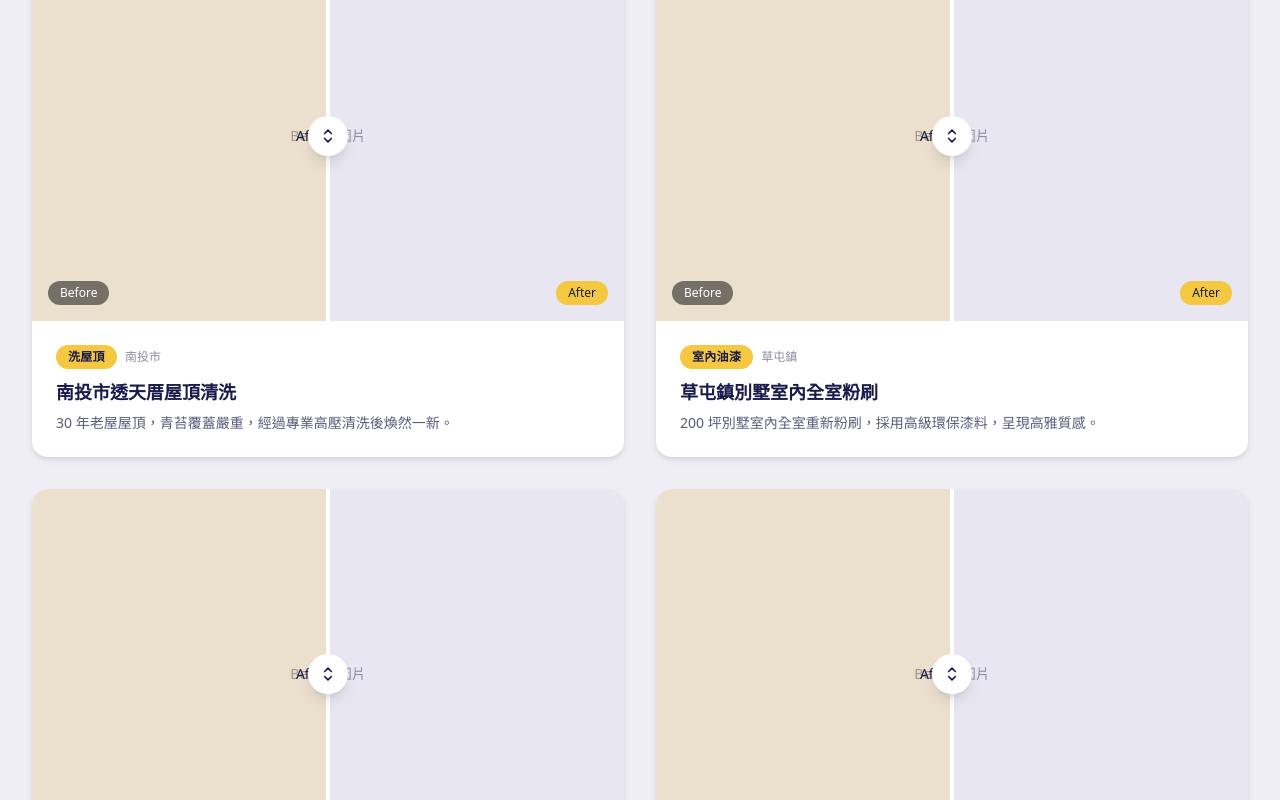
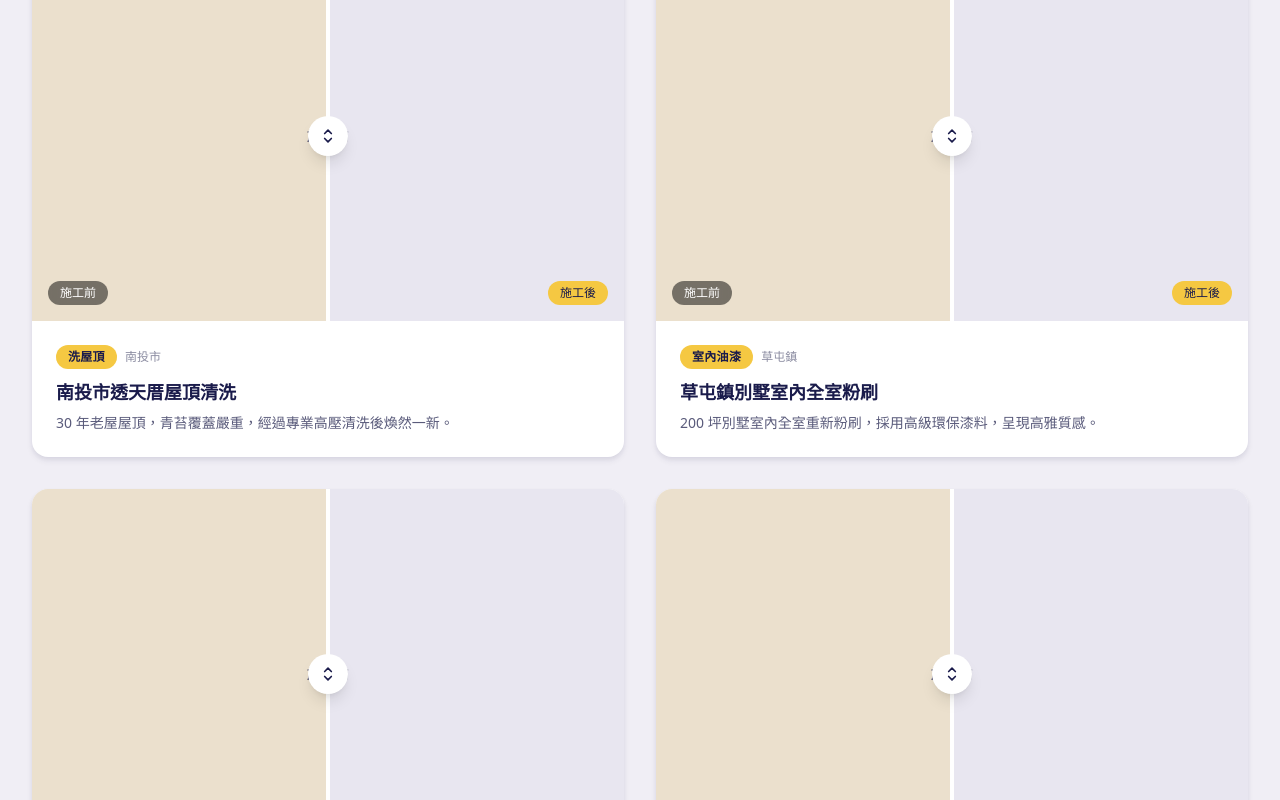
Before and after one commit to firstfu/paint, a Next.js app: page / in a window 1280 px wide. Shown: the part 2180-2980 px from the top of the page. Built offline with nearby package versions, Linux system fonts and the light colour scheme.

Commit message:
更新施工前後對比的描述文字，將英文翻譯為中文以提升可讀性

```diff
--- a/app/globals.css
+++ b/app/globals.css
@@ -514,7 +514,7 @@ textarea.input {
   }
 }
 
-/* ===== Before/After 滑動比較 ===== */
+/* ===== 施工前後滑動比較 ===== */
 .compare-slider {
   position: relative;
   overflow: hidden;
--- a/app/portfolio/page.tsx
+++ b/app/portfolio/page.tsx
@@ -4,7 +4,7 @@ import { COMPANY, SERVICES, PORTFOLIO_ITEMS } from "@/lib/constants";
 
 export const metadata: Metadata = {
   title: `案例展示 - ${COMPANY.region}屋頂清洗、油漆工程實績`,
-  description: `查看${COMPANY.name}的施工案例，包含屋頂清洗、油漆、防水工程的 Before/After 對比照片。`,
+  description: `查看${COMPANY.name}的施工案例，包含屋頂清洗、油漆、防水工程的施工前後對比照片。`,
 };
 
 export default function PortfolioPage() {
@@ -19,7 +19,7 @@ export default function PortfolioPage() {
               我們的施工實績
             </h1>
             <p className="text-lg text-[var(--color-text-light)]">
-              每一個案例都是我們用心服務的見證，查看 Before/After 對比照片，
+              每一個案例都是我們用心服務的見證，查看施工前後對比照片，
               感受專業施工的差異
             </p>
           </div>
--- a/components/sections/Portfolio.tsx
+++ b/components/sections/Portfolio.tsx
@@ -115,7 +115,7 @@ function PortfolioCard({
         {/* Before Image (Background) */}
         <div className="absolute inset-0 bg-[var(--color-secondary)]">
           <div className="w-full h-full flex items-center justify-center text-[var(--color-text-muted)]">
-            <span className="text-sm">Before 圖片</span>
+            <span className="text-sm">施工前</span>
           </div>
         </div>
 
@@ -125,7 +125,7 @@ function PortfolioCard({
           style={{ clipPath: `inset(0 ${100 - sliderPosition}% 0 0)` }}
         >
           <div className="w-full h-full flex items-center justify-center text-[var(--color-primary)]">
-            <span className="text-sm">After 圖片</span>
+            <span className="text-sm">施工後</span>
           </div>
         </div>
 
@@ -143,10 +143,10 @@ function PortfolioCard({
 
         {/* Labels */}
         <div className="absolute bottom-4 left-4 px-3 py-1 bg-black/50 text-white text-xs font-medium rounded-full backdrop-blur-sm">
-          Before
+          施工前
         </div>
         <div className="absolute bottom-4 right-4 px-3 py-1 bg-[var(--color-accent)] text-[var(--color-primary)] text-xs font-medium rounded-full">
-          After
+          施工後
         </div>
       </div>
 
```
